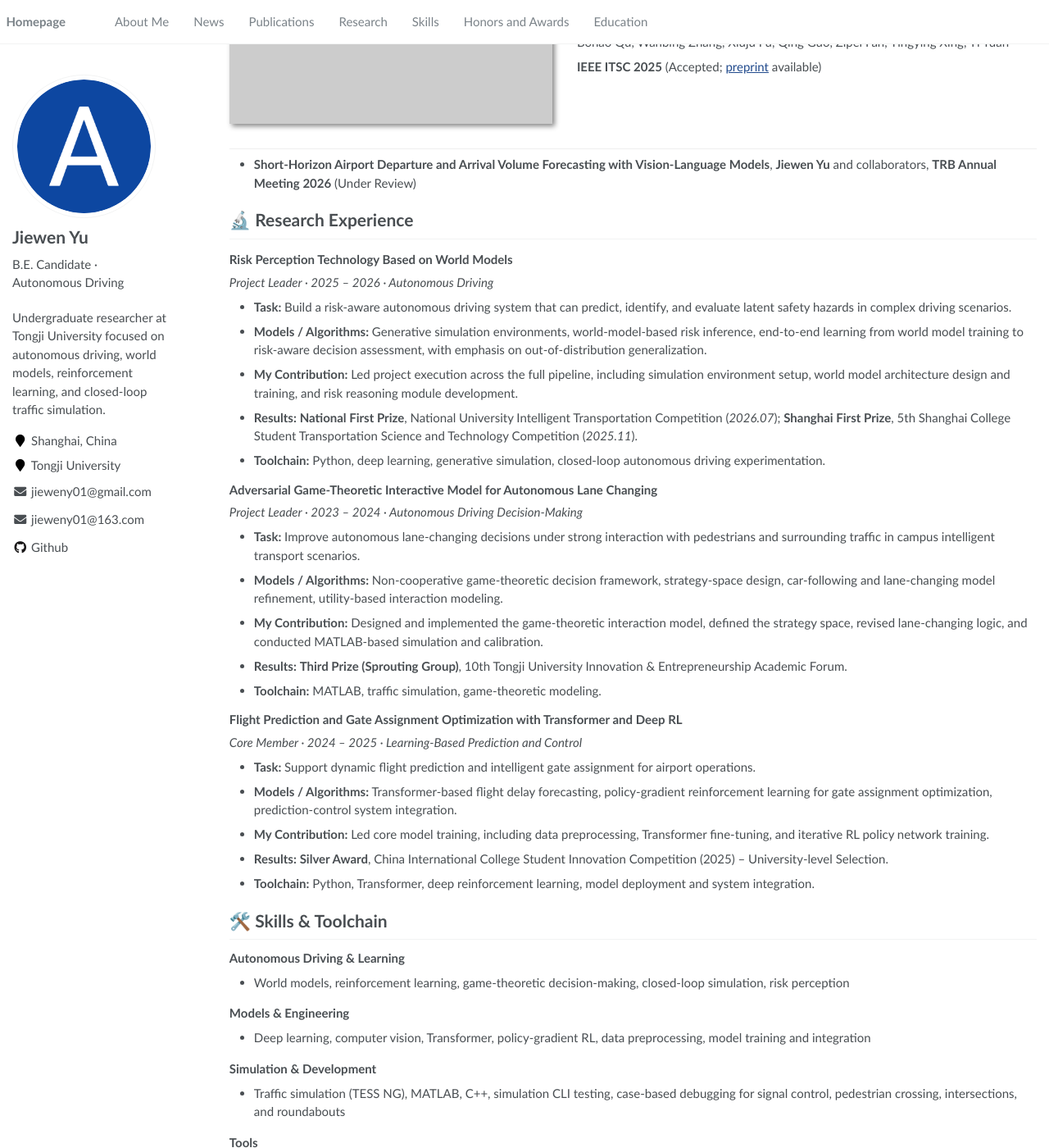
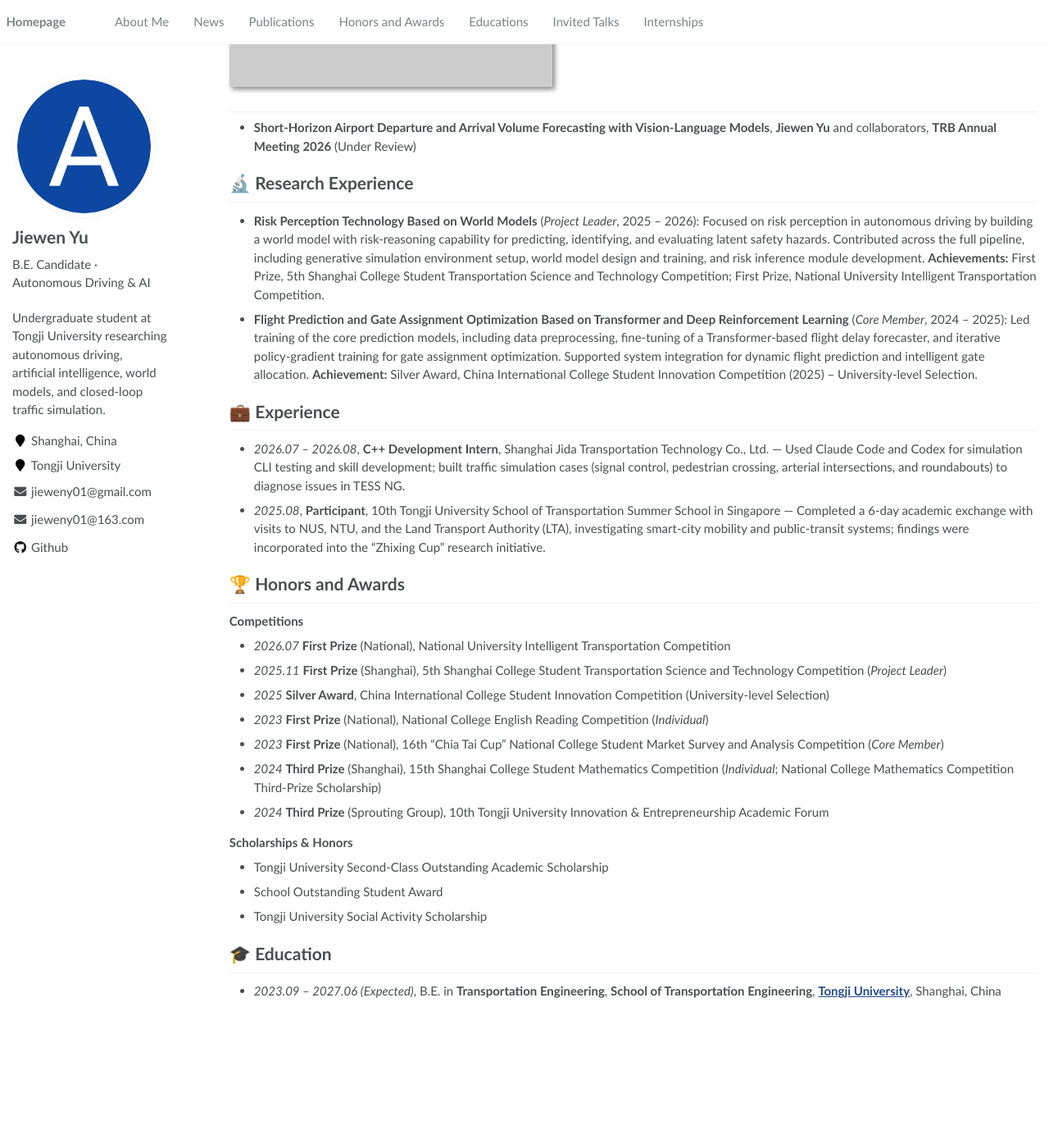
Before and after one commit to jieweny01/jieweny01.github.io, a Jekyll site: the page built from _pages/about.md, in a window 1280 px wide and 1400 px high, scrolled down 568 px. Shown: the whole window at 82% size. Built offline with Jekyll 4.4.1, drawn with Linux system fonts in a browser that asks for light colours; after the commit the page ends 1803 px from its top, so only the background shows below that; some of the changed text lies outside the part shown.

Commit message:
Revert "Refocus homepage on autonomous driving thread, contributions, results, and toolchain."
This reverts commit 6bae4fefcd818e4055115a373319b9af37e347d1.

```diff
--- a/_config.yml
+++ b/_config.yml
@@ -4,7 +4,7 @@
 
 # Site Settings
 title                    : "Jiewen Yu"
-description              : "Undergraduate researcher at Tongji University focused on autonomous driving, world models, reinforcement learning, and closed-loop traffic simulation."
+description              : "Undergraduate student at Tongji University researching autonomous driving, artificial intelligence, world models, and closed-loop traffic simulation."
 url                      : "https://jieweny01.github.io"
 baseurl                  : ""
 repository               : "jieweny01/jieweny01.github.io"
@@ -22,7 +22,7 @@ baidu_site_verification  :
 author:
   name             : "Jiewen Yu"
   avatar           : "images/avatar.jpg"
-  bio              : "B.E. Candidate · Autonomous Driving"
+  bio              : "B.E. Candidate · Autonomous Driving & AI"
   location         : "Shanghai, China"
   employer         : "Tongji University"
   pubmed           :
--- a/_data/navigation.yml
+++ b/_data/navigation.yml
@@ -9,14 +9,14 @@ main:
   - title: "Publications"
     url: "/#-publications"
 
-  - title: "Research"
-    url: "/#-research-experience"
-
-  - title: "Skills"
-    url: "/#-skills--toolchain"
-
   - title: "Honors and Awards"
     url: "/#-honors-and-awards"
 
-  - title: "Education"
-    url: "/#-education"
+  - title: "Educations"
+    url: "/#-educations"
+
+  - title: "Invited Talks"
+    url: "/#-invited-talks"
+
+  - title: "Internships"
+    url: "/#-internships"
--- a/_pages/about.md
+++ b/_pages/about.md
@@ -8,15 +8,15 @@ redirect_from:
   - /about.html
 ---
 
-I am an undergraduate student majoring in **Transportation Engineering** at the **School of Transportation Engineering**, **[Tongji University](https://www.tongji.edu.cn/)**. My research is centered on **autonomous driving** as the main through-line, connecting **decision-making**, **learning-based planning and control**, and **closed-loop simulation**.
+I am an undergraduate student majoring in **Transportation Engineering** at the **School of Transportation Engineering**, **[Tongji University](https://www.tongji.edu.cn/)**. My research interests lie in **autonomous driving** and **artificial intelligence**, with a focus on decision-making, simulation, and learning-based methods.
 
-I build autonomous driving methods around **world models**, **reinforcement learning**, **game-theoretic interaction modeling**, and **simulation-driven validation**, with a focus on improving **safety**, **robustness**, and **reliability** in complex traffic environments.
+My work is primarily focused on **autonomous driving**, with particular emphasis on **end-to-end learning**, **world models**, **reinforcement learning for planning and control**, and **closed-loop traffic simulation and safety testing**. I am passionate about developing learning-based methods that improve **safety**, **robustness**, and **reliability** in real-world autonomous systems.
 
 
 # 🔥 News
 
-- *2026.07*: &nbsp;🎉 **First Prize** (National), National University Intelligent Transportation Competition — world-model-based autonomous driving risk perception project.
-- *2025.11*: &nbsp;🎉 **First Prize** (Shanghai), 5th Shanghai College Student Transportation Science and Technology Competition — same autonomous driving risk perception project.
+- *2026.07*: &nbsp;🎉 **First Prize** (National), National University Intelligent Transportation Competition.
+- *2025.11*: &nbsp;🎉 **First Prize** (Shanghai), 5th Shanghai College Student Transportation Science and Technology Competition.
 - *2025*: &nbsp;🎉 Paper on long-horizon vessel trajectory forecasting accepted by **IEEE ITSC 2025** and released as a [preprint](https://arxiv.org/abs/2606.08633).
 
 
@@ -38,53 +38,14 @@ Hongwei Wang, Miao Zhou, Fengde Wang, Yuting Wang, **Jiewen Yu**, Jun-Yan He, Bo
 
 # 🔬 Research Experience
 
-### Risk Perception Technology Based on World Models
-*Project Leader · 2025 – 2026 · Autonomous Driving*
-
-- **Task:** Build a risk-aware autonomous driving system that can predict, identify, and evaluate latent safety hazards in complex driving scenarios.
-- **Models / Algorithms:** Generative simulation environments, world-model-based risk inference, end-to-end learning from world model training to risk-aware decision assessment, with emphasis on out-of-distribution generalization.
-- **My Contribution:** Led project execution across the full pipeline, including simulation environment setup, world model architecture design and training, and risk reasoning module development.
-- **Results:** **National First Prize**, National University Intelligent Transportation Competition (*2026.07*); **Shanghai First Prize**, 5th Shanghai College Student Transportation Science and Technology Competition (*2025.11*).
-- **Toolchain:** Python, deep learning, generative simulation, closed-loop autonomous driving experimentation.
-
-### Adversarial Game-Theoretic Interactive Model for Autonomous Lane Changing
-*Project Leader · 2023 – 2024 · Autonomous Driving Decision-Making*
-
-- **Task:** Improve autonomous lane-changing decisions under strong interaction with pedestrians and surrounding traffic in campus intelligent transport scenarios.
-- **Models / Algorithms:** Non-cooperative game-theoretic decision framework, strategy-space design, car-following and lane-changing model refinement, utility-based interaction modeling.
-- **My Contribution:** Designed and implemented the game-theoretic interaction model, defined the strategy space, revised lane-changing logic, and conducted MATLAB-based simulation and calibration.
-- **Results:** **Third Prize (Sprouting Group)**, 10th Tongji University Innovation & Entrepreneurship Academic Forum.
-- **Toolchain:** MATLAB, traffic simulation, game-theoretic modeling.
-
-### Flight Prediction and Gate Assignment Optimization with Transformer and Deep RL
-*Core Member · 2024 – 2025 · Learning-Based Prediction and Control*
-
-- **Task:** Support dynamic flight prediction and intelligent gate assignment for airport operations.
-- **Models / Algorithms:** Transformer-based flight delay forecasting, policy-gradient reinforcement learning for gate assignment optimization, prediction-control system integration.
-- **My Contribution:** Led core model training, including data preprocessing, Transformer fine-tuning, and iterative RL policy network training.
-- **Results:** **Silver Award**, China International College Student Innovation Competition (2025) – University-level Selection.
-- **Toolchain:** Python, Transformer, deep reinforcement learning, model deployment and system integration.
-
-
-# 🛠️ Skills & Toolchain
-
-**Autonomous Driving & Learning**
-- World models, reinforcement learning, game-theoretic decision-making, closed-loop simulation, risk perception
-
-**Models & Engineering**
-- Deep learning, computer vision, Transformer, policy-gradient RL, data preprocessing, model training and integration
-
-**Simulation & Development**
-- Traffic simulation (TESS NG), MATLAB, C++, simulation CLI testing, case-based debugging for signal control, pedestrian crossing, intersections, and roundabouts
-
-**Tools**
-- Python, Git/GitHub, Claude Code / Codex-assisted development workflows
+- **Risk Perception Technology Based on World Models** (*Project Leader*, 2025 – 2026): Focused on risk perception in autonomous driving by building a world model with risk-reasoning capability for predicting, identifying, and evaluating latent safety hazards. Contributed across the full pipeline, including generative simulation environment setup, world model design and training, and risk inference module development. **Achievements:** First Prize, 5th Shanghai College Student Transportation Science and Technology Competition; First Prize, National University Intelligent Transportation Competition.
+- **Flight Prediction and Gate Assignment Optimization Based on Transformer and Deep Reinforcement Learning** (*Core Member*, 2024 – 2025): Led training of the core prediction models, including data preprocessing, fine-tuning of a Transformer-based flight delay forecaster, and iterative policy-gradient training for gate assignment optimization. Supported system integration for dynamic flight prediction and intelligent gate allocation. **Achievement:** Silver Award, China International College Student Innovation Competition (2025) – University-level Selection.
 
 
 # 💼 Experience
 
-- *2026.07 – 2026.08*, **C++ Development Intern**, Shanghai Jida Transportation Technology Co., Ltd. — Built simulation CLI test cases and debugging workflows for TESS NG; developed traffic scenarios for signal control, pedestrian crossing, arterial intersections, and roundabouts using Claude Code and Codex.
-- *2025.08*, **Participant**, 10th Tongji University School of Transportation Summer School in Singapore — Investigated smart-city mobility and public-transit systems through visits to NUS, NTU, and LTA.
+- *2026.07 – 2026.08*, **C++ Development Intern**, Shanghai Jida Transportation Technology Co., Ltd. — Used Claude Code and Codex for simulation CLI testing and skill development; built traffic simulation cases (signal control, pedestrian crossing, arterial intersections, and roundabouts) to diagnose issues in TESS NG.
+- *2025.08*, **Participant**, 10th Tongji University School of Transportation Summer School in Singapore — Completed a 6-day academic exchange with visits to NUS, NTU, and the Land Transport Authority (LTA), investigating smart-city mobility and public-transit systems; findings were incorporated into the "Zhixing Cup" research initiative.
 
 
 # 🏆 Honors and Awards
```
